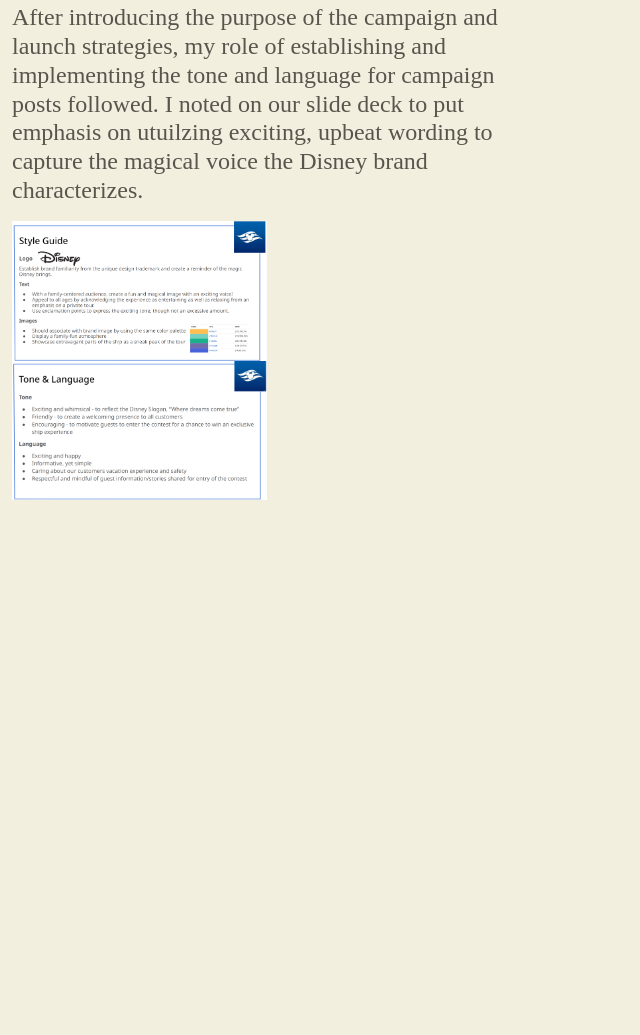
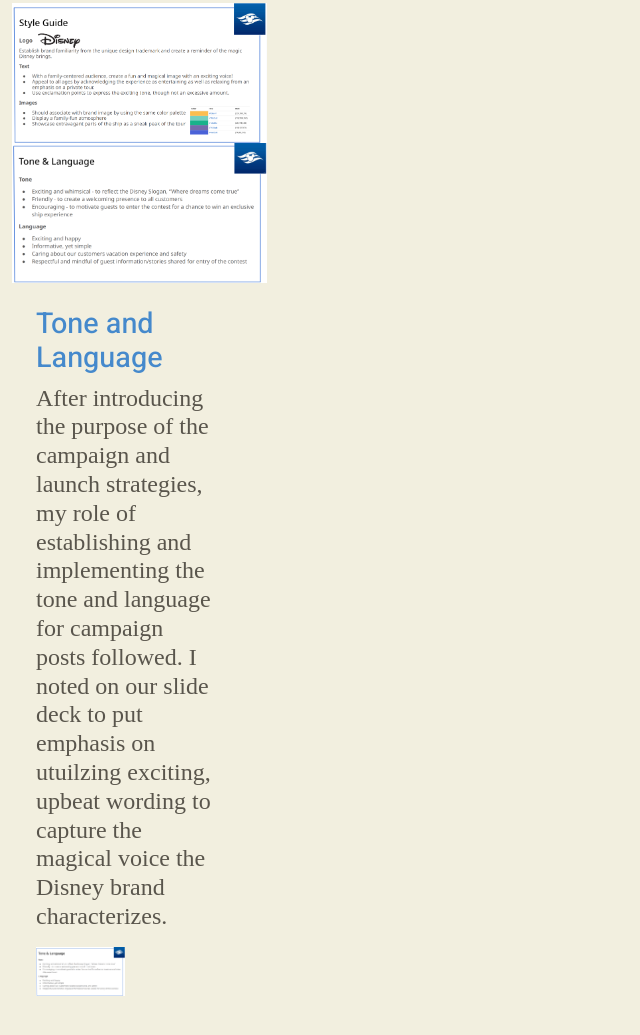
Before and after one commit to WRA210-Spring2024/Erin_Portfolio, a plain HTML site: page Disneyproject.html in a window 1280 px wide. Shown: the part 439-1474 px from the top of the page, without its empty margins (0-640 px from the left). Before the commit the page ends 963 px from the top, so only its background shows below. Drawn offline with nearby package versions, Linux system fonts and the light colour scheme.

Commit message:
project page

```diff
--- a/Disneyproject.html
+++ b/Disneyproject.html
@@ -42,11 +42,18 @@
           <div class="col-md-5">
             <h4> Style Guide </h4>
             <p>We started out developing a style guide with components such as color schemes, voice, and font-faces matching the Disney name to implement in our campaign. </p>
-            <p>After introducing the purpose of the campaign and launch strategies, my role of establishing and implementing the tone and language for campaign posts followed. I noted on our slide deck to put emphasis on utuilzing exciting, upbeat wording to capture the magical voice the Disney brand characterizes. </p>
             <div class="col-md-6">
             <img src="./disneystyle.png" alt="About me photo of myself" class="img-fluid">
             <img src="./disneylanguage.png" alt="About me photo of myself" class="img-fluid">
       </div>
+      <div id="projects" class="container-fluid my-4">
+        <div class="row">
+          <div class="col-md-5">
+            <h4> Tone and Language</h4>
+            <p>After introducing the purpose of the campaign and launch strategies, my role of establishing and implementing the tone and language for campaign posts followed. I noted on our slide deck to put emphasis on utuilzing exciting, upbeat wording to capture the magical voice the Disney brand characterizes. </p>
+            <div class="col-md-6">
+              <img src="./disneylanguage.png" alt="About me photo of myself" class="img-fluid">
+          </div>
       </div>
 </body>
 </html>
```
